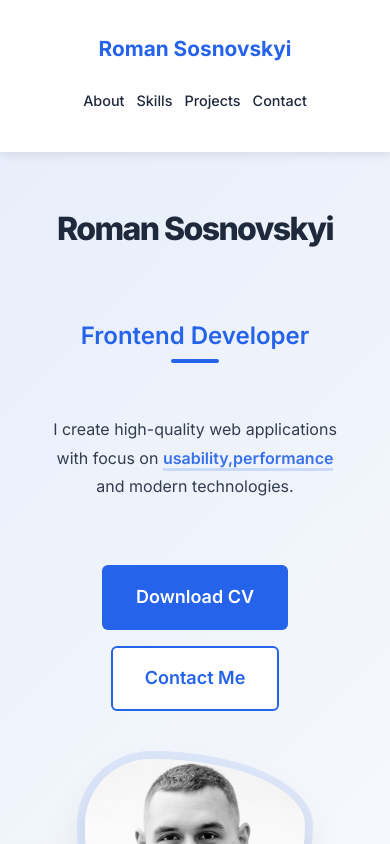
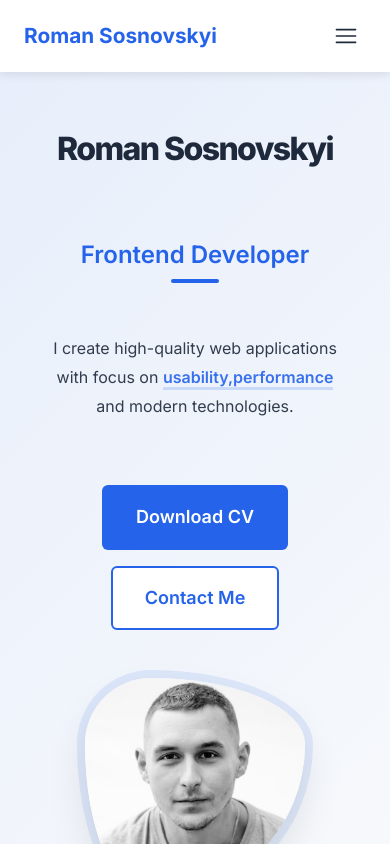
Before and after one commit to Sosnovskyi-Roman/my-portfolio, a Next.js app: page / in a window 390 px wide. Shown: the top 844 px of the page. Built offline with nearby package versions, Linux system fonts and the light colour scheme.

Commit message:
add burger menu

```diff
--- a/src/components/Header/Header.module.scss
+++ b/src/components/Header/Header.module.scss
@@ -1,21 +1,28 @@
-@import '@/styles/variables.scss';
+@use '@/styles/variables' as *;
 
 .header {
-  background-color: white;
+  background-color: rgba($white, 0.95);
   box-shadow: 0 2px 10px rgba(0, 0, 0, 0.1);
   position: sticky;
   top: 0;
-  z-index: 100;
+  z-index: 1000;
   padding: 1rem 0;
+  backdrop-filter: blur(10px);
+  transition: all 0.3s ease;
 
-  &Wrapper {
-    max-width: 1200px;
-    margin: 0 auto;
-    padding: 0 1.5rem;
-    display: flex;
-    justify-content: space-between;
-    align-items: center;
+  &.scrolled {
+    box-shadow: 0 4px 20px rgba(0, 0, 0, 0.1);
+    padding: 0.5rem 0;
   }
+}
+
+.headerWrapper {
+  max-width: $breakpoint-xl;
+  margin: 0 auto;
+  padding: 0 $spacing-md;
+  display: flex;
+  justify-content: space-between;
+  align-items: center;
 }
 
 .logo {
@@ -24,11 +31,41 @@
   color: $primary-color;
   margin: 0;
   text-decoration: none;
+  transition: color 0.3s ease;
+  z-index: 1001;
+
+  &:hover {
+    color: darken($primary-color, 10%);
+  }
+}
+
+.menuButton {
+  display: none;
+  background: none;
+  border: none;
+  cursor: pointer;
+  z-index: 1001;
+  color: $dark-color;
+  width: 2.5rem;
+  height: 2.5rem;
+  padding: 0.5rem;
+  border-radius: $border-radius-sm;
+  transition: all 0.3s ease;
+
+  &:hover {
+    background: rgba($primary-color, 0.1);
+    color: $primary-color;
+  }
+
+  svg {
+    width: 100%;
+    height: 100%;
+  }
 }
 
 .nav {
   display: flex;
-  gap: 1.5rem;
+  gap: $spacing-md;
 
   a {
     color: $dark-color;
@@ -37,6 +74,7 @@
     transition: $transition;
     padding: 0.5rem 0;
     position: relative;
+    font-size: 1.1rem;
 
     &:hover {
       color: $primary-color;
@@ -56,30 +94,58 @@
     &:hover::after {
       width: 100%;
     }
+
+    &.active {
+      color: $primary-color;
+
+      &::after {
+        width: 100%;
+      }
+    }
   }
 }
 
-@media (max-width: 768px) {
-  .headerWrapper {
-    flex-direction: column;
-    gap: 1rem;
-    padding: 1rem;
+@media (max-width: $breakpoint-md) {
+  .menuButton {
+    display: flex;
+    align-items: center;
+    justify-content: center;
   }
 
   .nav {
-    gap: 1rem;
-    flex-wrap: wrap;
+    position: fixed;
+    top: 0;
+    left: 0;
+    width: 100%;
+    height: 100vh;
+    background: rgba($white, 0.98);
+    flex-direction: column;
+    align-items: center;
     justify-content: center;
+    gap: $spacing-lg;
+    transform: translateY(-100%);
+    transition: transform 0.3s ease-in-out;
+    z-index: 1000;
+    padding: $spacing-xxl $spacing-md;
+    backdrop-filter: blur(10px);
+
+    &.open {
+      transform: translateY(0);
+    }
+
+    a {
+      font-size: 1.5rem;
+      padding: 0.5rem 1rem;
+    }
+  }
+
+  .header.scrolled {
+    padding: 0.75rem 0;
   }
 }
 
-@media (max-width: 480px) {
+@media (max-width: $breakpoint-sm) {
   .logo {
     font-size: 1.3rem;
   }
-
-  .nav {
-    gap: 0.75rem;
-    font-size: 0.9rem;
-  }
 }
--- a/src/components/Header/Header.tsx
+++ b/src/components/Header/Header.tsx
@@ -1,19 +1,60 @@
+'use client';
 import styles from './Header.module.scss';
 import Link from 'next/link';
+import { useState, useEffect } from 'react';
+import { Cross1Icon, HamburgerMenuIcon } from '@radix-ui/react-icons';
 
 export const Header = () => {
+  const [isOpen, setIsOpen] = useState(false);
+  const [isScrolled, setIsScrolled] = useState(false);
+
+  useEffect(() => {
+    const handleScroll = () => {
+      setIsScrolled(window.scrollY > 10);
+    };
+    window.addEventListener('scroll', handleScroll);
+    return () => window.removeEventListener('scroll', handleScroll);
+  }, []);
+
+  const toggleMenu = () => {
+    setIsOpen(!isOpen);
+    document.body.style.overflow = isOpen ? 'auto' : 'hidden';
+  };
+
+  const closeMenu = () => {
+    setIsOpen(false);
+    document.body.style.overflow = 'auto';
+  };
+
   return (
-    <header className={styles.header}>
+    <header className={`${styles.header} ${isScrolled ? styles.scrolled : ''}`}>
       <div className={styles.headerWrapper}>
-        <Link href='/' className={styles.logo}>
+        <Link href='/' className={styles.logo} onClick={closeMenu}>
           Roman Sosnovskyi
         </Link>
 
-        <nav className={styles.nav}>
-          <Link href='#about'>About</Link>
-          <Link href='#skills'>Skills</Link>
-          <Link href='#projects'>Projects</Link>
-          <Link href='#contact'>Contact</Link>
+        <button
+          className={styles.menuButton}
+          onClick={toggleMenu}
+          aria-label='Toggle menu'
+          aria-expanded={isOpen}
+        >
+          {isOpen ? <Cross1Icon /> : <HamburgerMenuIcon />}
+        </button>
+
+        <nav className={`${styles.nav} ${isOpen ? styles.open : ''}`}>
+          <Link href='#about' onClick={closeMenu}>
+            About
+          </Link>
+          <Link href='#skills' onClick={closeMenu}>
+            Skills
+          </Link>
+          <Link href='#projects' onClick={closeMenu}>
+            Projects
+          </Link>
+          <Link href='#contact' onClick={closeMenu}>
+            Contact
+          </Link>
         </nav>
       </div>
     </header>
```
